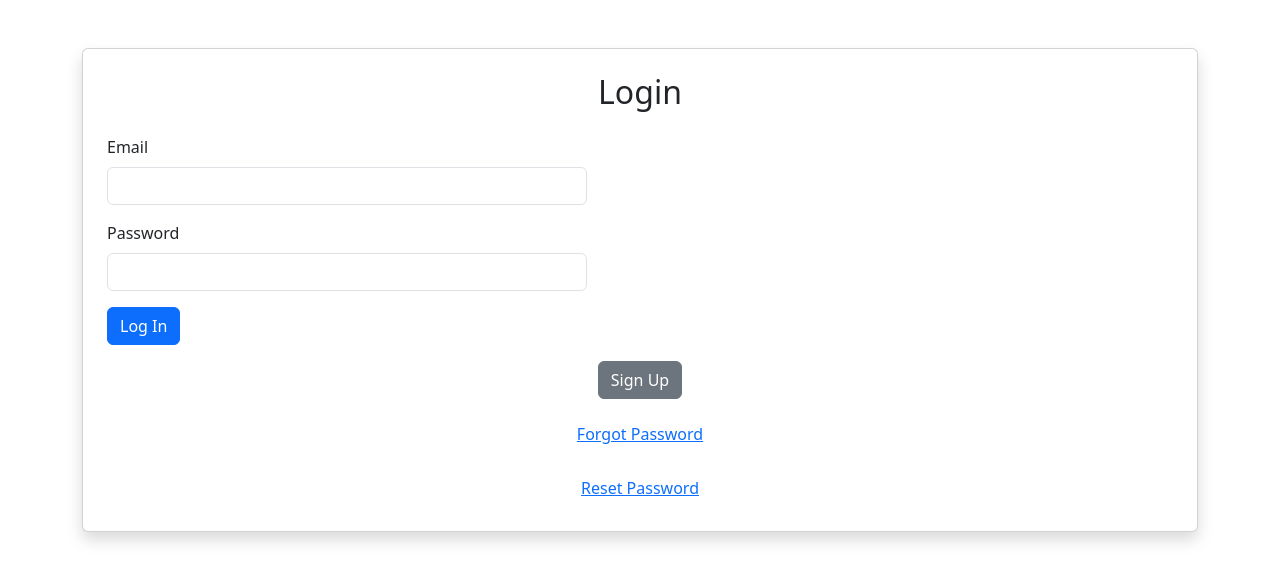
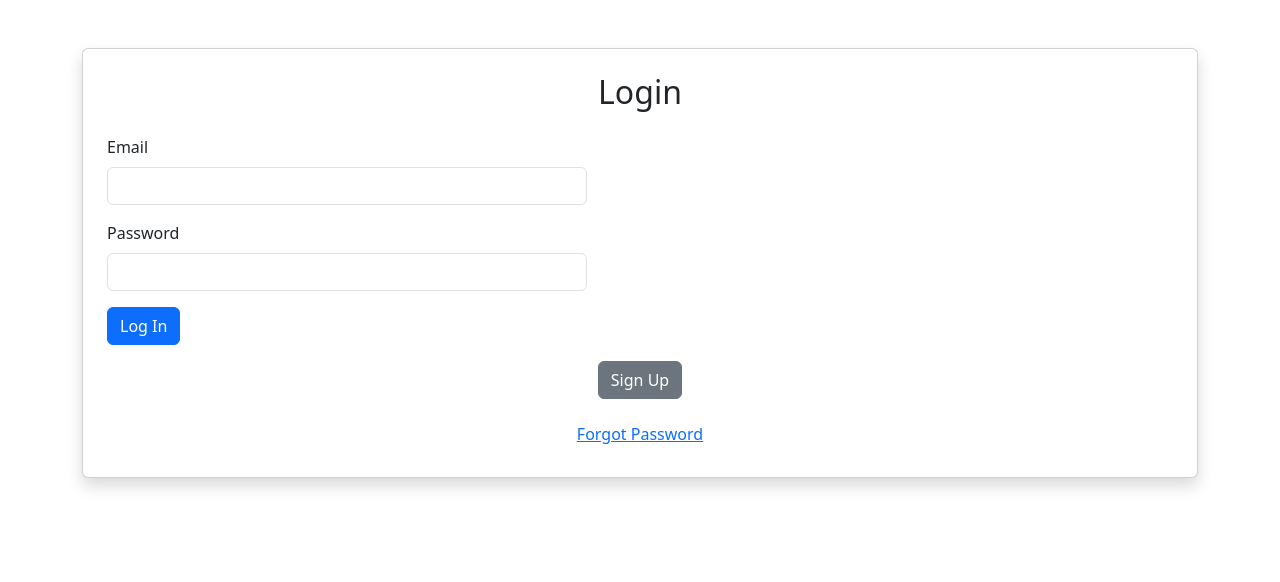
Before and after one commit to sivaprabhakar/password-reset-fe, a React (Vite) app: page / in a window 1280 px wide. Shown: the top 582 px of the page. Built offline with nearby package versions, Linux system fonts and the light colour scheme.

Commit message:
reset  hide

```diff
--- a/src/components/Login.jsx
+++ b/src/components/Login.jsx
@@ -52,11 +52,11 @@
               Forgot Password
             </Link>
           </div>
-          <div className="mt-3 text-center">
+          {/* <div className="mt-3 text-center">
             <Link to="/reset-password/:token" className="btn btn-link">
               Reset Password
             </Link>
-          </div>
+          </div> */}
         </form>
       </div>
     </div>
```
